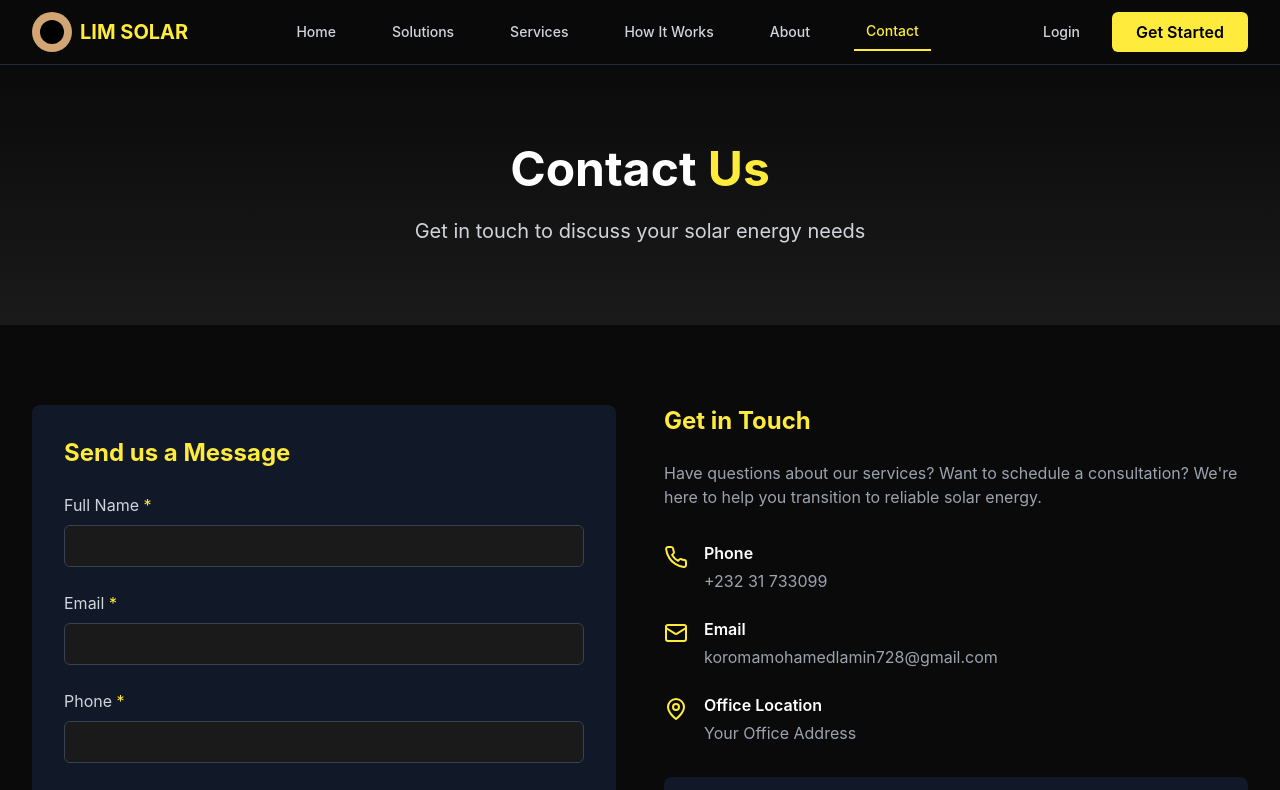
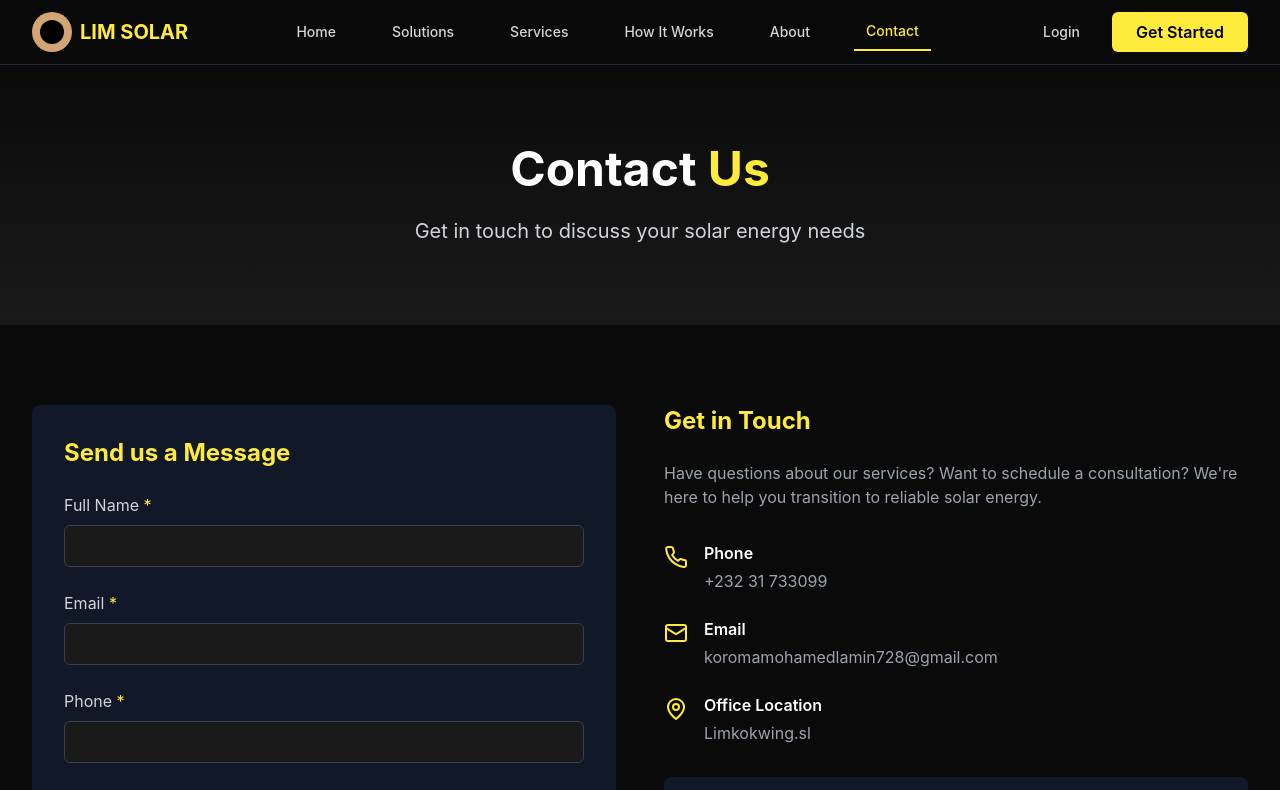
Before and after one commit to TECXBOY/limsolar, a React (Vite) app: page /contact in a window 1280 px wide. Shown: the top 790 px of the page. Built offline with nearby package versions, Linux system fonts and the light colour scheme.

Commit message:
Update Contact.jsx

```diff
--- a/src/pages/Contact.jsx
+++ b/src/pages/Contact.jsx
@@ -202,7 +202,7 @@ const Contact = () => {
                   </div>
                   <div>
                     <h3 className="text-white font-semibold mb-1">Office Location</h3>
-                    <p className="text-gray-400">Your Office Address</p>
+                    <p className="text-gray-400">Limkokwing.sl</p>
                   </div>
                 </div>
               </div>
```
